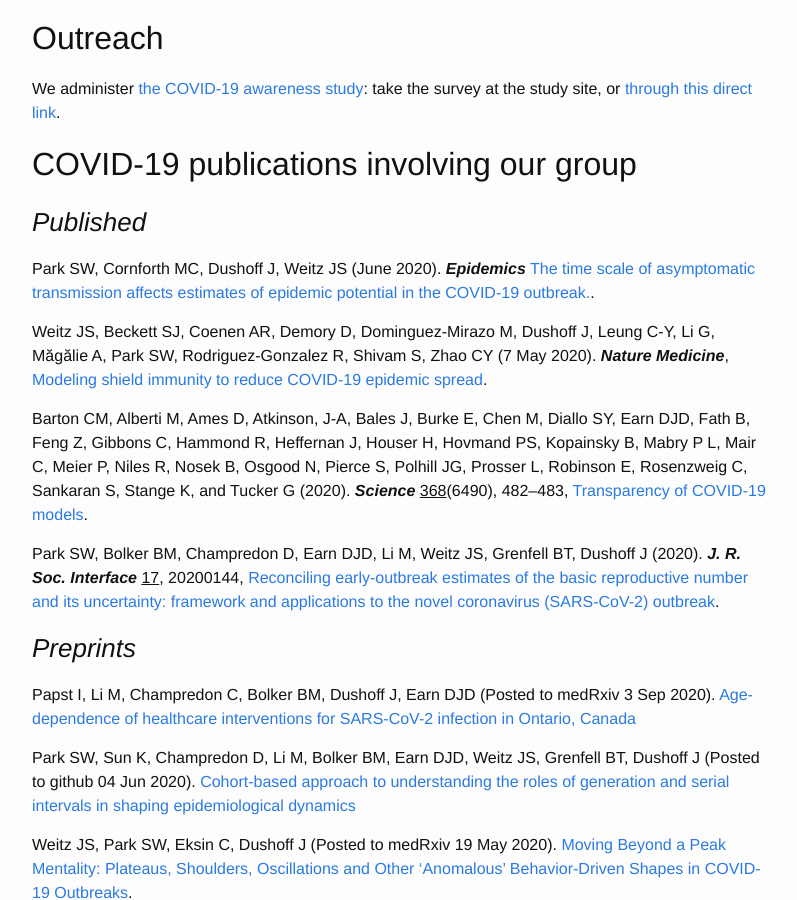
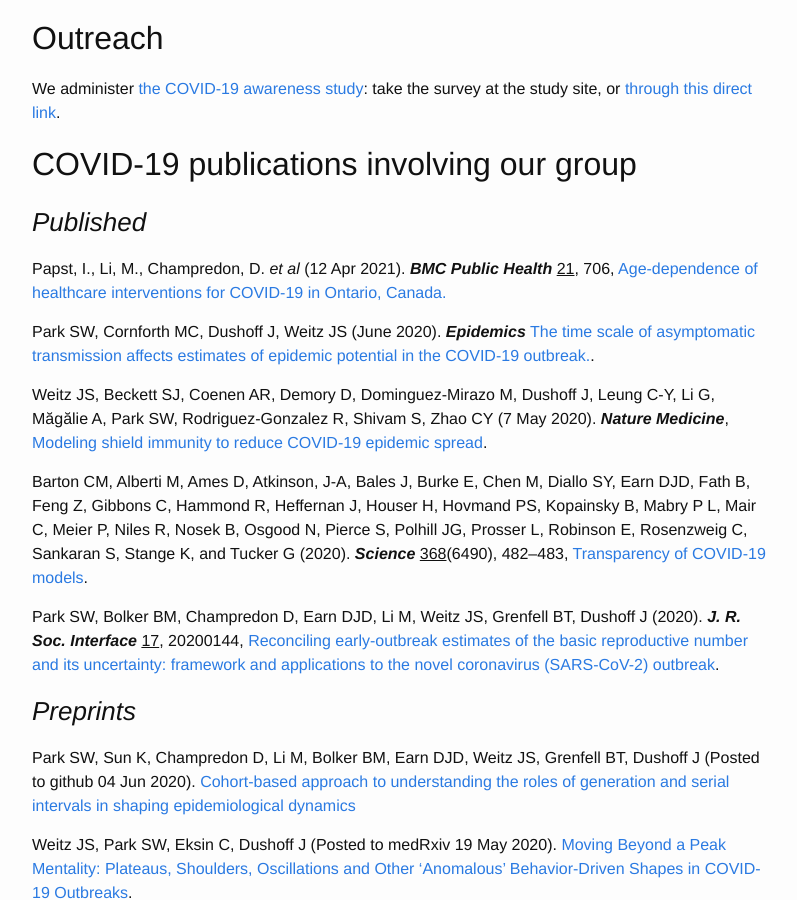
Before and after one commit to mac-theobio/mac-theobio.github.io, a Jekyll site: the page built from covid-19/index.md, in a window 1280 px wide and 900 px high, scrolled down 1283 px. Shown: the whole window, without its empty margins (238-1035 px from the left). Built offline with Jekyll 4.4.1, drawn with Linux system fonts in a browser that asks for light colours.

Commit message:
adding BMC public health paper to lab COVID papers
(and removing the associated preprint)

```diff
--- a/covid-19/index.md
+++ b/covid-19/index.md
@@ -42,6 +42,8 @@ We administer [the COVID-19 awareness study](https://www.covid19-awareness.com/)
 
 ### _Published_
 
+Papst, I., Li, M., Champredon, D. _et al_ (12 Apr 2021). **_BMC Public Health_** <ins>21</ins>, 706, [Age-dependence of healthcare interventions for COVID-19 in Ontario, Canada.](https://doi.org/10.1186/s12889-021-10611-4)
+
 Park SW, Cornforth MC, Dushoff J, Weitz JS (June 2020). **_Epidemics_**
 [The time scale of asymptomatic transmission affects estimates of epidemic potential in the COVID-19 outbreak.](https://www.sciencedirect.com/science/article/pii/S1755436520300190).
 
@@ -56,10 +58,6 @@ Park SW, Bolker BM, Champredon D, Earn DJD, Li M, Weitz JS, Grenfell BT, Dushoff
 [Reconciling early-outbreak estimates of the basic reproductive number and its uncertainty: framework and applications to the novel coronavirus (SARS-CoV-2) outbreak](https://doi.org/10.1098/rsif.2020.0144).
 
 ### _Preprints_
-
-Papst I, Li M, Champredon C, Bolker BM, Dushoff J, Earn DJD
-(Posted to medRxiv 3 Sep 2020).
-[Age-dependence of healthcare interventions for SARS-CoV-2 infection in Ontario, Canada](https://www.medrxiv.org/content/10.1101/2020.09.01.20186395v1)
 
 Park SW, Sun K, Champredon D, Li M, Bolker BM, Earn DJD, Weitz JS, Grenfell BT, Dushoff J
 (Posted to github 04 Jun 2020).
```
